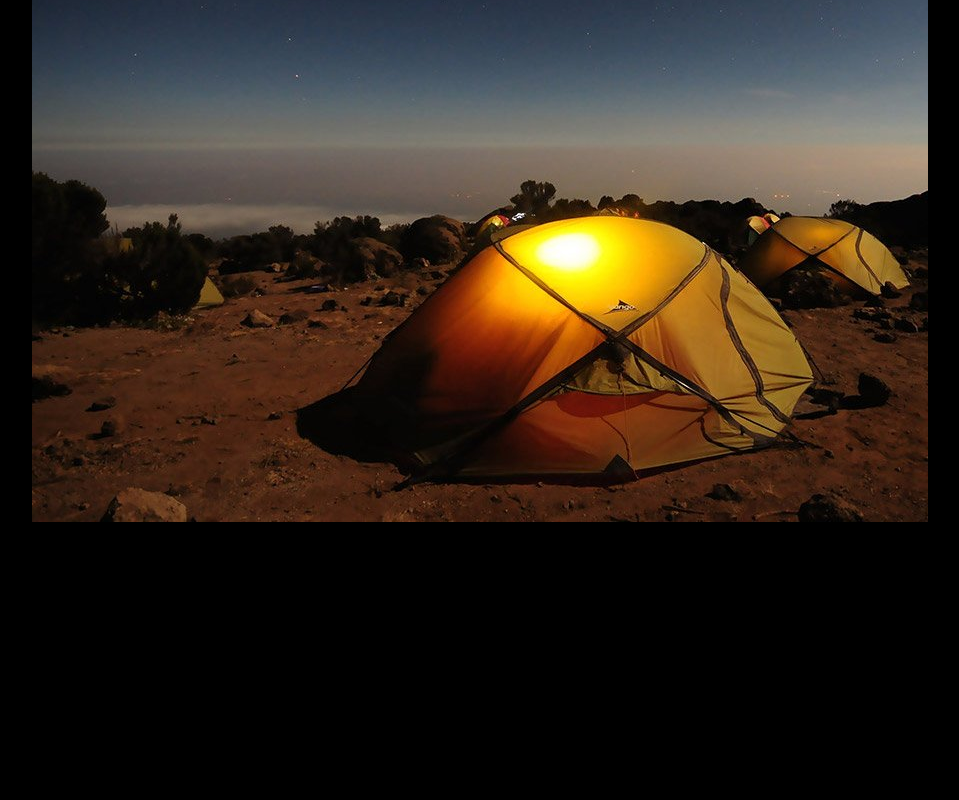
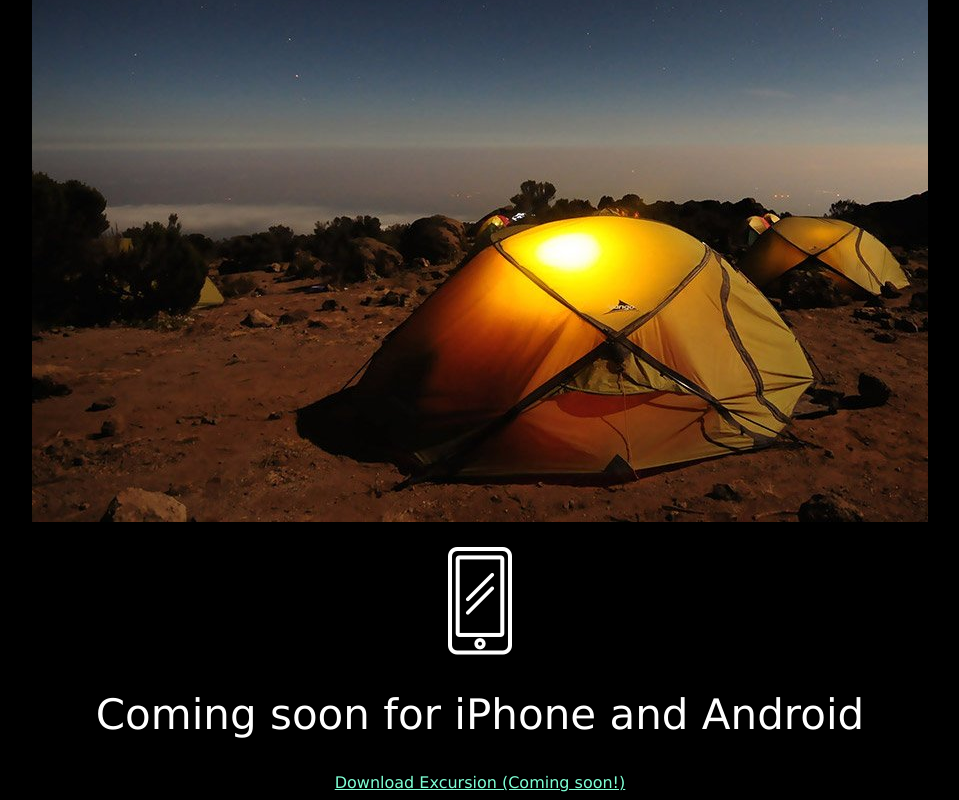
Before and after one commit to Snoozles/excursion, a plain HTML site: page index.html in a window 1280 px wide. Shown: the part 507-1307 px from the top of the page, without its empty margins (160-1119 px from the left). Before the commit the page ends 1037 px from the top, so only its background shows below. Drawn offline with Linux system fonts and the light colour scheme.

Commit message:
add call to action/coming soon section

```diff
--- a/index.html
+++ b/index.html
@@ -20,6 +20,11 @@
                 <p>Ecursion remembers places you like, and recommends new points of interest around you.</p>
                 <img src="resources/images/camp.jpg" alt="desert camp">
             </section>
+            <section id="callToAction">
+                <img src="resources/images/phone.png" alt="phone symbol">
+                <h2>Coming soon for iPhone and Android</h2>
+                <a href="#">Download Excursion (Coming soon!)</a>
+            </section>
         </main>
     </body>
 </html>
--- a/resources/css/style.css
+++ b/resources/css/style.css
@@ -33,5 +33,9 @@ header {
 }
 
 /*main*/
+/*section callToAction*/
+#callToAction {
+    padding-top: 25px;
+}
 
 /*footer*/
```
Also changed, not shown: 1 other file.
